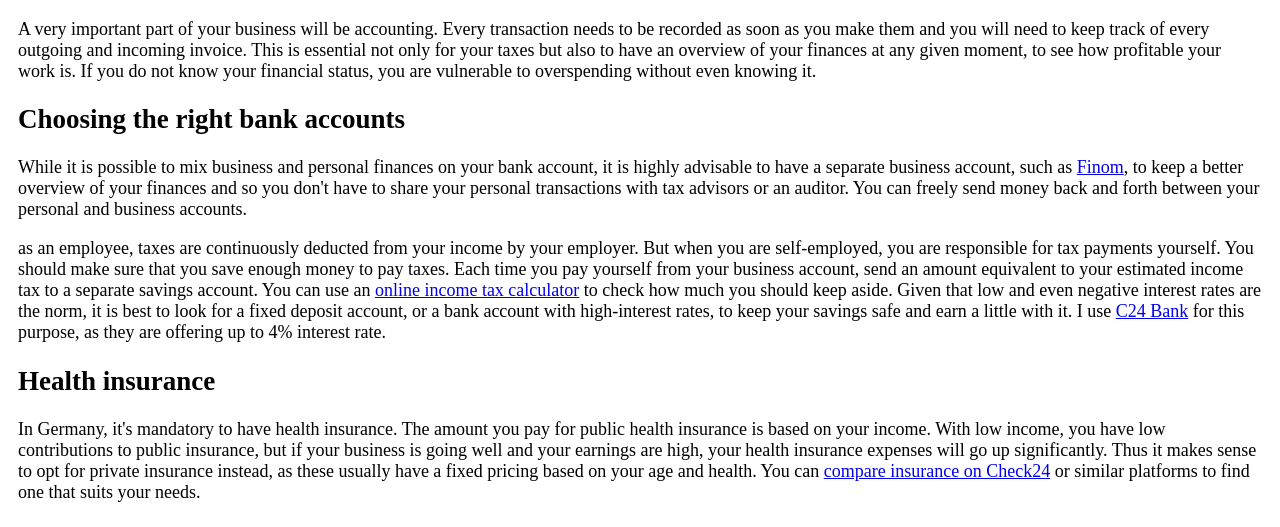
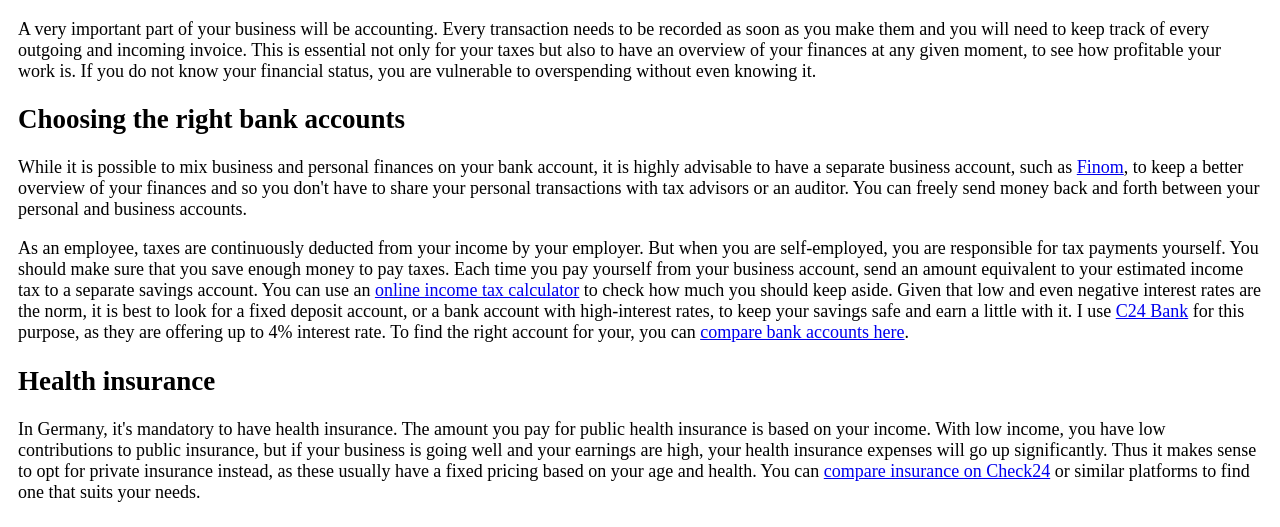
Before and after one commit to DanWin/main-website, a PHP site: page /tutorials/self-employed/index.php in a window 1280 px wide. Shown: the part 1543-2070 px from the top of the page. Run offline with PHP 8.4, Linux system fonts and the light colour scheme.

Commit message:
Add bank account comparison

```diff
--- a/tutorials/self-employed/index.php
+++ b/tutorials/self-employed/index.php
@@ -49,7 +49,7 @@ global $language, $dir, $locale;
 <p><?php echo _('A very important part of your business will be accounting. Every transaction needs to be recorded as soon as you make them and you will need to keep track of every outgoing and incoming invoice. This is essential not only for your taxes but also to have an overview of your finances at any given moment, to see how profitable your work is. If you do not know your financial status, you are vulnerable to overspending without even knowing it.'); ?></p>
 <h2><?php echo _('Choosing the right bank accounts'); ?></h2>
 <p><?php printf(_('While it is possible to mix business and personal finances on your bank account, it is highly advisable to have a separate business account, such as <a href="%1$s" target="_blank" rel="noreferrer noopener">Finom</a>, to keep a better overview of your finances and so you don\'t have to share your personal transactions with tax advisors or an auditor. You can freely send money back and forth between your personal and business accounts.'), 'https://app.finom.co/r/CRpzkjE4'); ?></p>
-<p><?php printf(_('as an employee, taxes are continuously deducted from your income by your employer. But when you are self-employed, you are responsible for tax payments yourself. You should make sure that you save enough money to pay taxes. Each time you pay yourself from your business account, send an amount equivalent to your estimated income tax to a separate savings account. You can use an <a href="%1$s" target="_blank" rel="noreferrer noopener">online income tax calculator</a> to check how much you should keep aside. Given that low and even negative interest rates are the norm, it is best to look for a fixed deposit account, or a bank account with high-interest rates, to keep your savings safe and earn a little with it. I use <a href="%2$s" target="_blank" rel="noreferrer noopener">C24 Bank</a> for this purpose, as they are offering up to 4%% interest rate.'), 'https://allaboutberlin.com/tools/tax-calculator', 'https://s.c24.de/gysE5DLcIE/'); ?></p>
+<p><?php printf(_('As an employee, taxes are continuously deducted from your income by your employer. But when you are self-employed, you are responsible for tax payments yourself. You should make sure that you save enough money to pay taxes. Each time you pay yourself from your business account, send an amount equivalent to your estimated income tax to a separate savings account. You can use an <a href="%1$s" target="_blank" rel="noreferrer noopener">online income tax calculator</a> to check how much you should keep aside. Given that low and even negative interest rates are the norm, it is best to look for a fixed deposit account, or a bank account with high-interest rates, to keep your savings safe and earn a little with it. I use <a href="%2$s" target="_blank" rel="noreferrer noopener">C24 Bank</a> for this purpose, as they are offering up to 4%% interest rate. To find the right account for your, you can <a href="%3$s" target="_blank" rel="noopener noreferrer">compare bank accounts here</a>.'), 'https://allaboutberlin.com/tools/tax-calculator', 'https://s.c24.de/gysE5DLcIE/', 'https://c.24.de/giro/r/47G5cfGDeOF0'); ?></p>
 <h2><?php echo _('Health insurance'); ?></h2>
 <p><?php printf(_('In Germany, it\'s mandatory to have health insurance. The amount you pay for public health insurance is based on your income. With low income, you have low contributions to public insurance, but if your business is going well and your earnings are high, your health insurance expenses will go up significantly. Thus it makes sense to opt for private insurance instead, as these usually have a fixed pricing based on your age and health. You can <a href="%s" target="_blank" rel="noreferrer noopener">compare insurance on Check24</a> or similar platforms to find one that suits your needs.'), 'https://www.check24.de/private-krankenversicherung/sl/empfehlung/?publicAccessKey=95TX8VxmvTZh'); ?></p>
 <h2><?php echo _('E-Mail archiving'); ?></h2>
```
